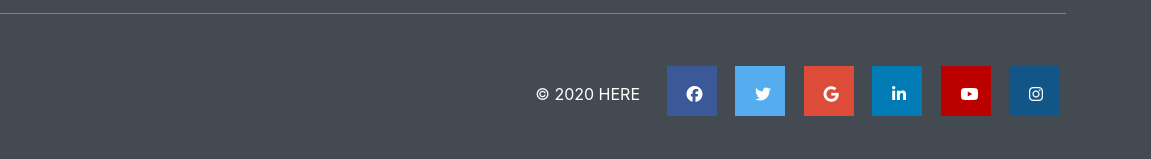
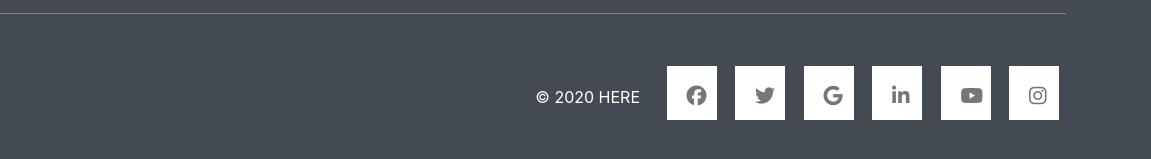
Before and after one commit to milon425/Milon-Sarker-proj-7, a plain HTML site: page index.html in a window 1280 px wide. Shown: the part 7456-7615 px from the top of the page, 129-1280 px from the left. Drawn offline with nearby package versions, Linux system fonts and the light colour scheme.

Commit message:
Update style.css

```diff
--- a/css/style.css
+++ b/css/style.css
@@ -442,13 +442,12 @@ padding: 0px 15px;
 .footer span{}
 .footer span a{
 
-color: white;
-
-margin: 2px 7px;
-
-height: 50px;
-
-width: 50px;
+    color: #7b7474;
+    margin: 2px 7px;
+    height: 54px;
+    width: 50px;
+    background: white;
+    font-size: 20px;
 }
 .row hr{
 
```
